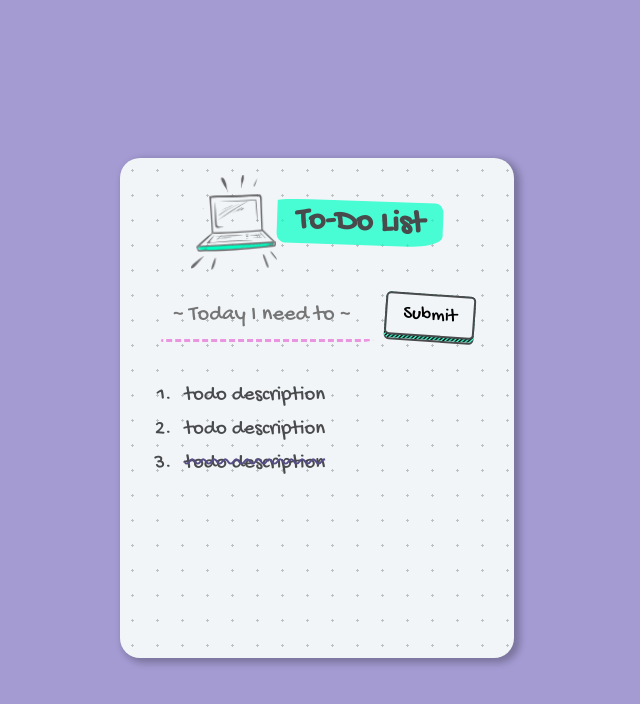
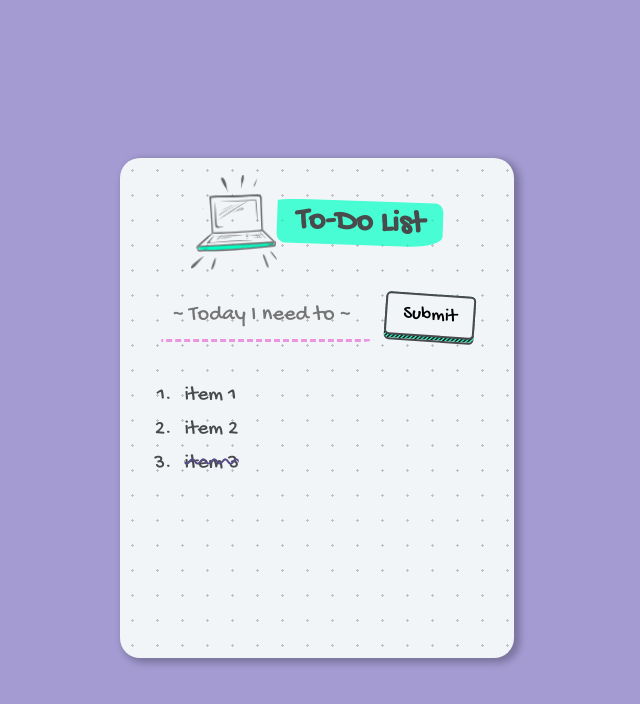
Before and after one commit to mridxl/Todo-app, a React (Vite) app in the folder frontend/: page / in a window 1280 px wide. Shown: the top 704 px of the page, without its empty margins (323-963 px from the left). Built offline with nearby package versions, Linux system fonts and the light colour scheme.

Commit message:
Fix import and update TodoItems component

```diff
--- a/frontend/src/App.jsx
+++ b/frontend/src/App.jsx
@@ -1,14 +1,30 @@
 import CreateTodo from './components/CreateTodo';
 import Header from './components/Header';
-import TodoItems from './components/TodoItem';
+import TodoItems from './components/TodoItems';
+import { useState } from 'react';
 
 function App() {
+	const [todolist, setTodolist] = useState([
+		{
+			completed: false,
+			description: 'item 1',
+		},
+		{
+			completed: false,
+			description: 'item 2',
+		},
+		{
+			completed: true,
+			description: 'item 3',
+		},
+	]);
+
 	return (
 		<>
 			<section className="container">
 				<Header />
 				<CreateTodo />
-				<TodoItems />
+				<TodoItems todolist={todolist} setTodolist={setTodolist} />
 			</section>
 		</>
 	);
--- /dev/null
+++ b/frontend/src/components/Lineitem.jsx
@@ -0,0 +1,10 @@
+function Lineitem({ todo }) {
+	return (
+		<li className={todo.completed ? 'todo-completed' : 'todo'}>
+			<button>
+				<p className="todo-desc">{todo.description}</p>
+			</button>
+		</li>
+	);
+}
+export default Lineitem;
--- /dev/null
+++ b/frontend/src/components/TodoItems.jsx
@@ -0,0 +1,13 @@
+import Lineitem from './Lineitem';
+
+function TodoItems({ todolist, setTodolist }) {
+	return (
+		<ol className="toDoList">
+			{todolist &&
+				todolist.map((todo, i) => {
+					return <Lineitem key={i} todo={todo} />;
+				})}
+		</ol>
+	);
+}
+export default TodoItems;
```
